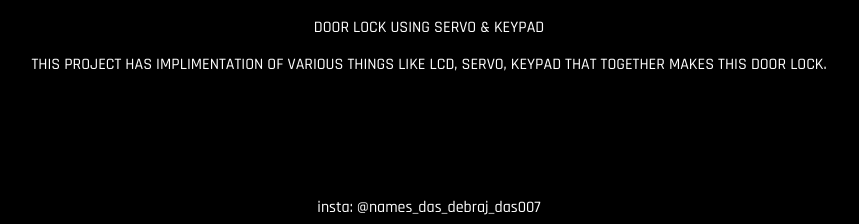
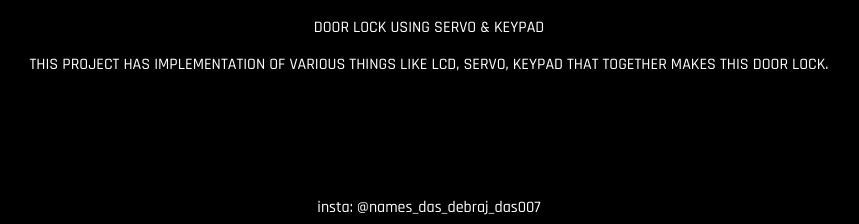
Before and after one commit to Debrock/AI_CLUB_PROJECTS, a plain HTML site: page index.html in a window 1280 px wide. Shown: the part 2408-2632 px from the top of the page, 211-1070 px from the left. Drawn offline with nearby package versions, Linux system fonts and the light colour scheme.

Commit message:
Update index.html

```diff
--- a/index.html
+++ b/index.html
@@ -47,7 +47,7 @@
 
     <iframe width="725" height="453" src="https://www.tinkercad.com/embed/elLIxKCCUff?editbtn=1" frameborder="0" marginwidth="0" marginheight="0" scrolling="no"></iframe>
     <p>DOOR LOCK USING SERVO & KEYPAD</p>
-    <p>THIS PROJECT HAS IMPLIMENTATION OF VARIOUS THINGS LIKE LCD, SERVO, KEYPAD THAT TOGETHER MAKES THIS DOOR LOCK.</p>
+    <p>THIS PROJECT HAS IMPLEMENTATION OF VARIOUS THINGS LIKE LCD, SERVO, KEYPAD THAT TOGETHER MAKES THIS DOOR LOCK.</p>
     <br><br><br>
 
 
```
